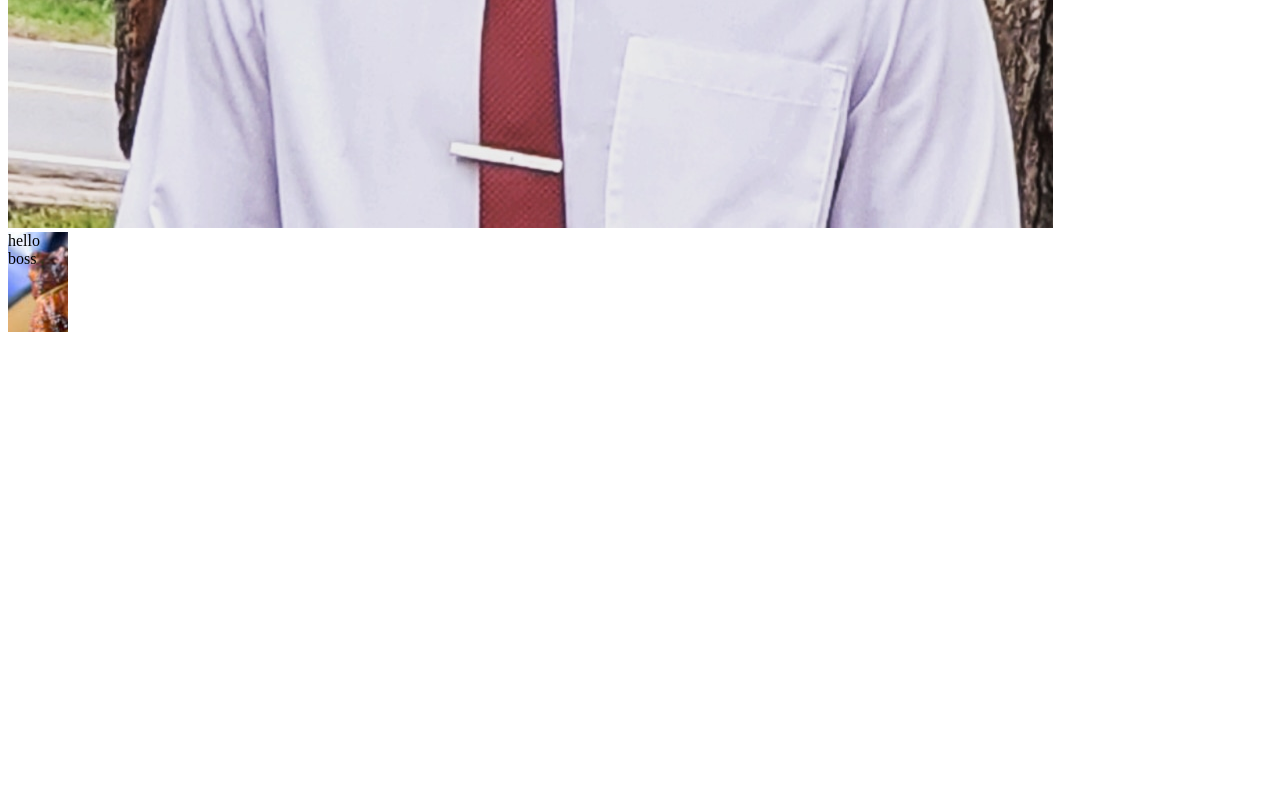
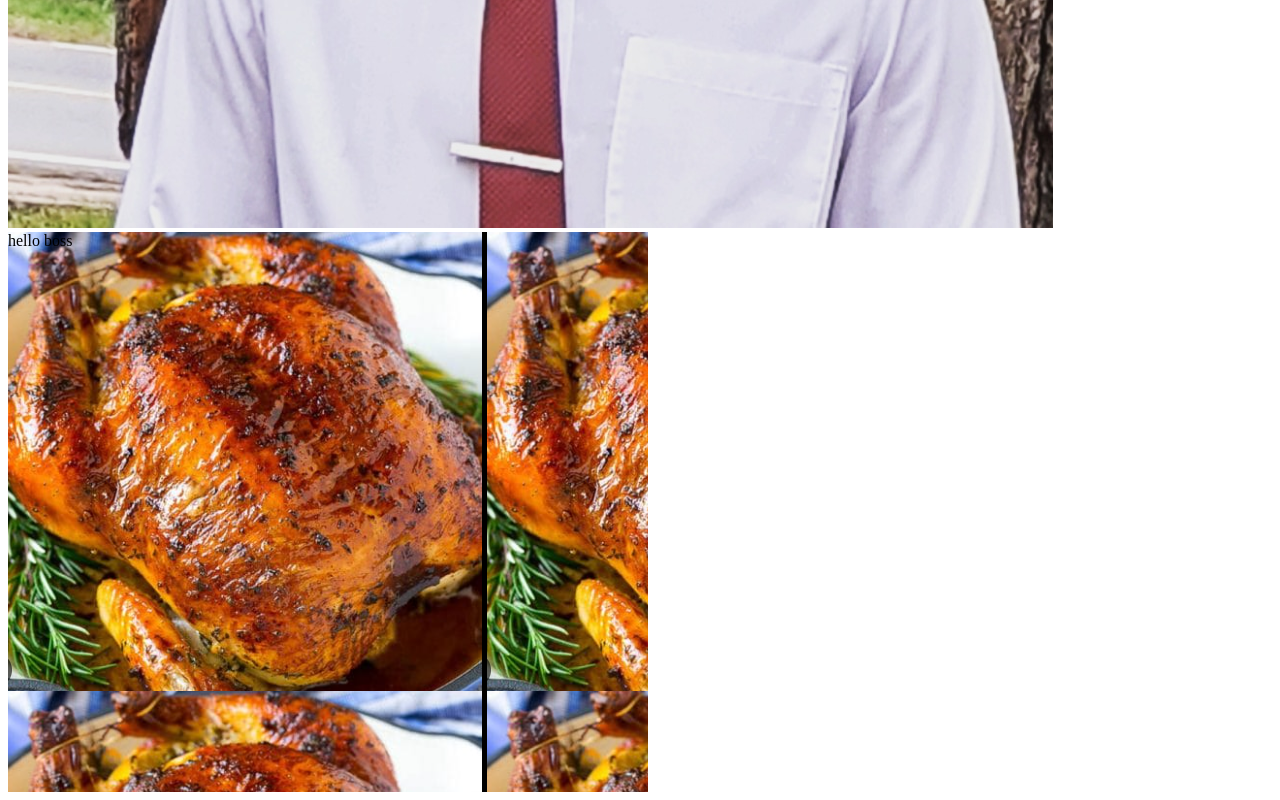
Before and after one commit to tuyisenge250/html_css_learn_at_thegym, a plain HTML site: page index.html in a window 1280 px wide. Shown: the part 897-1697 px from the top of the page. Before the commit the page ends 1237 px from the top, so only its background shows below. Drawn offline with Linux system fonts and the light colour scheme.

Commit message:
image test

```diff
--- a/index.html
+++ b/index.html
@@ -10,7 +10,7 @@
         Programming crazy staff
     </h1>
     <img src="./images/ben_with_background.jpeg" alt="ben_with_background">
-    <section style="width: 60px; height: 100px; background-image: url('./images/Screenshot.png');">
+    <section style="width: 50vw; height: 70vh; background-image: url('./images/Screenshot.png');">
         hello boss
     </section>
 </body>
```
